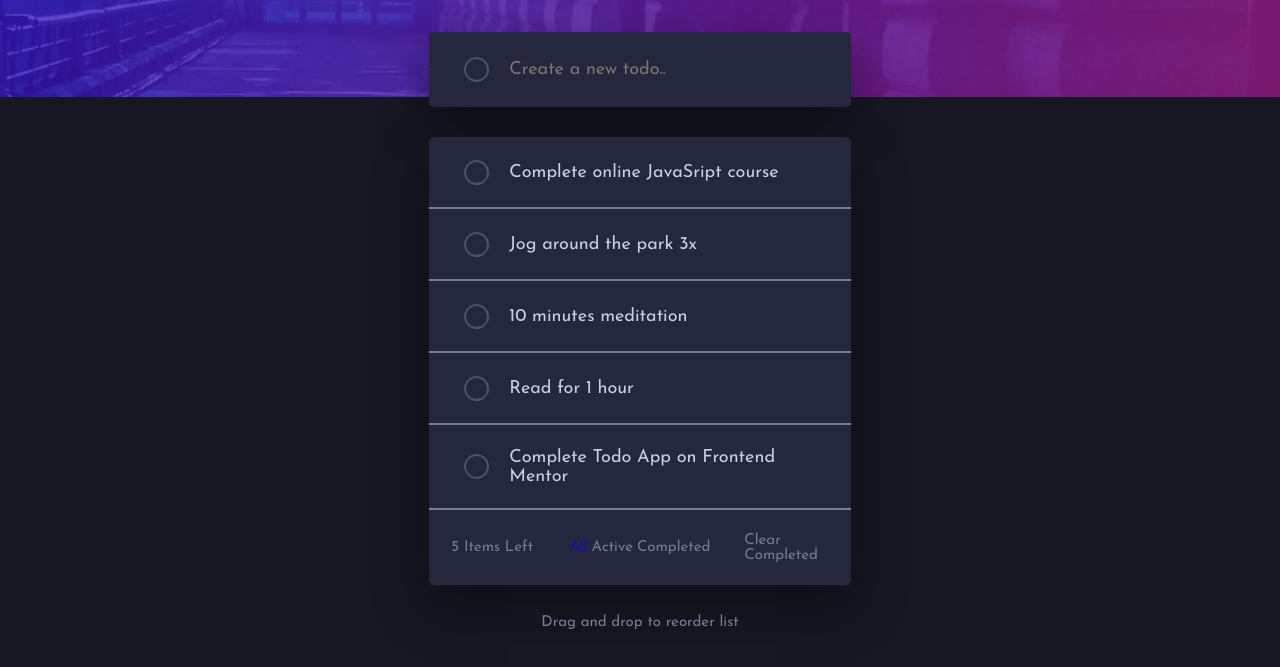
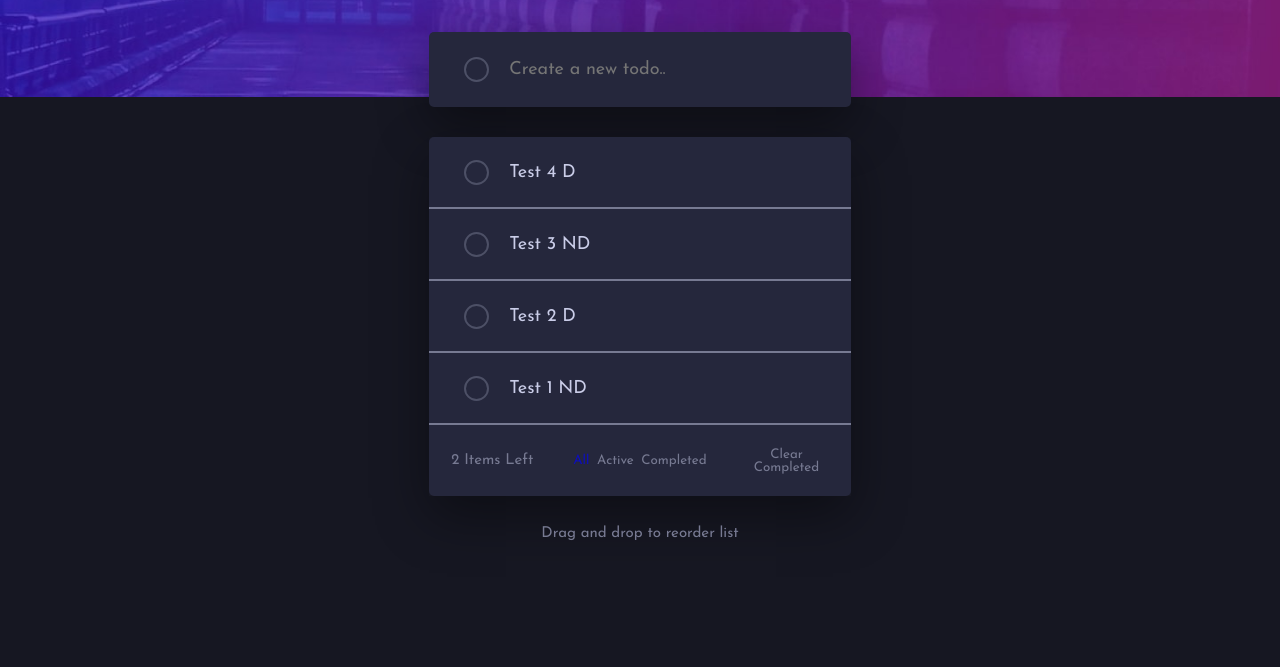
Before and after one commit to riyakushwaha/FrontendMentor-TodoChallenge, a website: page index.html in a window 1280 px wide. Shown: the part 133-800 px from the top of the page. Drawn offline with Linux system fonts and the light colour scheme.

Commit message:
Adding buttons functionalities

```diff
--- a/index.html
+++ b/index.html
@@ -33,17 +33,15 @@
               <img src="images/icon-check.svg" alt="" class="field__icon field__icon--check">
             </span>
           </label>
-          <!-- <div class="field__content"> -->
-            <!-- Currently typing -->
             <input type="text" class="field__content--input" name="newTask" placeholder="Create a new todo..">
-          <!-- </div> -->
         </div>
 
-        <main>
+      <main>
       <div class="list">
+        <!--
         <div class="field ">
-          <input type="checkbox" name="task" id="task--1" class="field__checkbox--input">
-          <label for="task--1" class="field__label">
+          <input type="checkbox" name="task" id="task--11" class="field__checkbox--input">
+          <label for="task--11" class="field__label">
             <span class="field__checkbox">
               <img src="images/icon-check.svg" alt="" class="field__icon field__icon--check">
             </span>
@@ -55,8 +53,8 @@
         </div>
 
         <div class="field ">
-          <input type="checkbox" name="task" id="task--2" class="field__checkbox--input">
-          <label for="task--2" class="field__label">
+          <input type="checkbox" name="task" id="task--12" class="field__checkbox--input">
+          <label for="task--12" class="field__label">
             <span class="field__checkbox">
               <img src="images/icon-check.svg" alt="" class="field__icon field__icon--check">
             </span>
@@ -104,33 +102,33 @@
             Complete Todo App on Frontend Mentor
           </div>
           <img src="images/icon-cross.svg" class="field__icon field__icon--cross">
-        </div>
+        </div> -->
 
       </div>
+      <!-- list end -->
 
       <div class="field items">
         <div class="items__left">
-          5 Items Left
+          <span class="left">5</span>
+          Items Left
         </div>
         <div class="items__tab">
-          <div class="items__tab--1 active">All</div>
-          <div class="items__tab--2">Active</div>
-          <div class="items__tab--3">Completed</div>
+          <button class="btn items__tab--1 active">All</button>
+          <button class="btn items__tab--2">Active</button>
+          <button class="btn items__tab--3">Completed</button>
         </div>
-        <div class="items__delete">
+        <button class="btn items__delete">
           Clear Completed
-        </div>
+        </button>
       </div>
-
-
 
     </main>
 
     <div class="field discrete">
       <div class="items__tab">
-        <div class="items__tab--1 active">All</div>
-        <div class="items__tab--2">Active</div>
-        <div class="items__tab--3">Completed</div>
+        <button class="btn items__tab--1 active">All</button>
+        <button class="btn items__tab--2">Active</button>
+        <button class="btn items__tab--3">Completed</button>
       </div>
     </div>
 
@@ -143,7 +141,7 @@
 
 
 
-      </div>
+      <!-- </div> -->
     </header>
 
     <script src="javascript/script.js"></script>
--- a/javascript/script.js
+++ b/javascript/script.js
@@ -1,3 +1,5 @@
+'use strict';
+
 const mode_checkbox = document.querySelector("#app__current-theme");
 mode_checkbox.addEventListener("change", (event) =>{
     if (event.currentTarget.checked) {
@@ -11,6 +13,125 @@ mode_checkbox.addEventListener("change", (event) =>{
 
 // Functionality of ToDo Application
 
-const all = [];
-const completed = [];
-const left = [];
+
+const inputTask = document.querySelector(".field__content--input");
+const containerList = document.querySelector(".list");
+const buttonAll = document.querySelector(".items__tab--1");
+const buttonActive = document.querySelector(".items__tab--2");
+const buttonCompleted = document.querySelector(".items__tab--3");
+const buttonClearCompleted = document.querySelector(".items__delete");
+const itemLeft = document.querySelector(".left");
+
+let tasks = [
+  {
+    name: "Test 1 ND",
+    status: 0
+  },
+  {
+    name: "Test 2 D",
+    status: 1
+  },
+  {
+    name: "Test 3 ND",
+    status: 0
+  },
+  {
+    name: "Test 4 D",
+    status: 1
+  }
+];
+
+//////////////////////////////////////////////////////////
+////////// Functions
+
+
+function showAllTasks(){
+// containerList.innerHTML = "";
+tasks.forEach(function(item, index){
+  showTask(item.name, index);
+});
+}
+
+function showTask(taskName, index){
+  const html = `<div class="field">
+  <input type="checkbox" name="task" id="task--${(index+1)}" class="field__checkbox--input">
+  <label for="task--${(index+1)}" class="field__label">
+    <span class="field__checkbox">
+      <img src="images/icon-check.svg" alt="" class="field__icon field__icon--check">
+    </span>
+  </label>
+  <div class="field__content">
+    ${taskName}
+  </div>
+  <img src="images/icon-cross.svg" class="field__icon field__icon--cross">
+  </div> `;
+
+  containerList.insertAdjacentHTML('afterbegin', html);
+}
+
+function updateLeftItems(){
+  itemLeft.innerHTML = tasks.filter( (ele) => ele.status ===0 ).reduce( (curr, ele) => curr +1 , 0);
+}
+
+function deleteTask(index){
+  tasks.splice(index, 1);
+}
+
+/////////////////
+// Add a task
+inputTask.addEventListener("keyup", function(e) {
+  if(e.keyCode === 13){
+    const name = inputTask.value.trim();
+    inputTask.value ="";
+
+    tasks.push({
+      name, status: 0
+    })
+
+    showTask(name, tasks.length);
+    updateLeftItems();
+  }
+});
+
+////////////////////////////////////////////
+/// show completed
+
+buttonCompleted.addEventListener("click", function(){
+  containerList.innerHTML ="";
+  tasks.filter( (ele) => ele.status === 1 ).forEach(function(item, index){
+    showTask(item.name, index);
+  });
+});
+
+buttonAll.addEventListener("click", showAllTasks);
+
+buttonActive.addEventListener("click", function(){
+  containerList.innerHTML ="";
+  tasks.filter( (ele) => ele.status === 0 ).forEach(function(item, index){
+    showTask(item.name, index);
+  });
+});
+
+buttonClearCompleted.addEventListener("click", function(){
+
+  const idx = tasks.map((ele, index) => ele.status === 1? index : -1);
+  idx.reverse();
+  console.log(tasks);
+  idx.forEach(function(ele){
+    if(ele > 0){
+      deleteTask(ele);
+    }
+  });
+  console.log(tasks);
+  showAllTasks();
+});
+
+
+/////////////////////////////////////////
+//STArTER
+function init(){
+  showAllTasks();
+  updateLeftItems();
+}
+
+init();
--- a/sass/main.scss
+++ b/sass/main.scss
@@ -257,17 +257,26 @@ main, .discrete{
 
     }
 
-    &__left:hover, &__delete:hover{
-        color: var(--hover-color);
-        cursor: pointer;
-    }
+    &__delete{
 
-    &__delete{
+        &:hover{
+            color: var(--hover-color);
+            cursor: pointer;
+        }
+
         @include respond(phone){
             justify-self: end;
         }
     }
 
+}
+
+.btn{
+    outline: none;
+    background-color: transparent;
+    color: currentColor;
+    border: none;
+    font-family: inherit;
 }
 
 .items > .items__tab{
```
Also changed, not shown: css/style.css.
